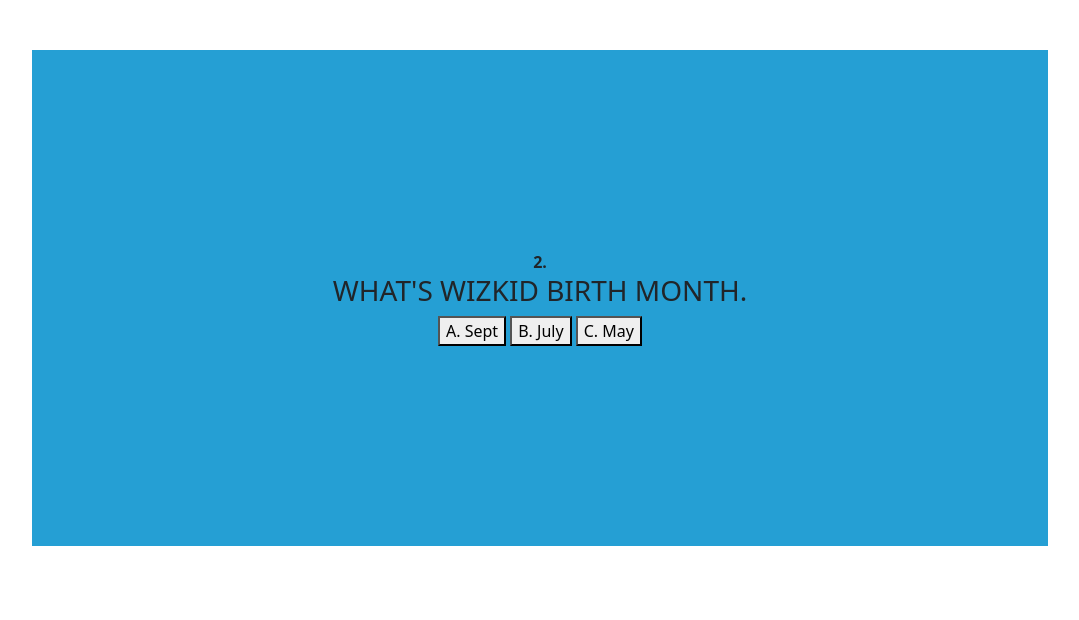
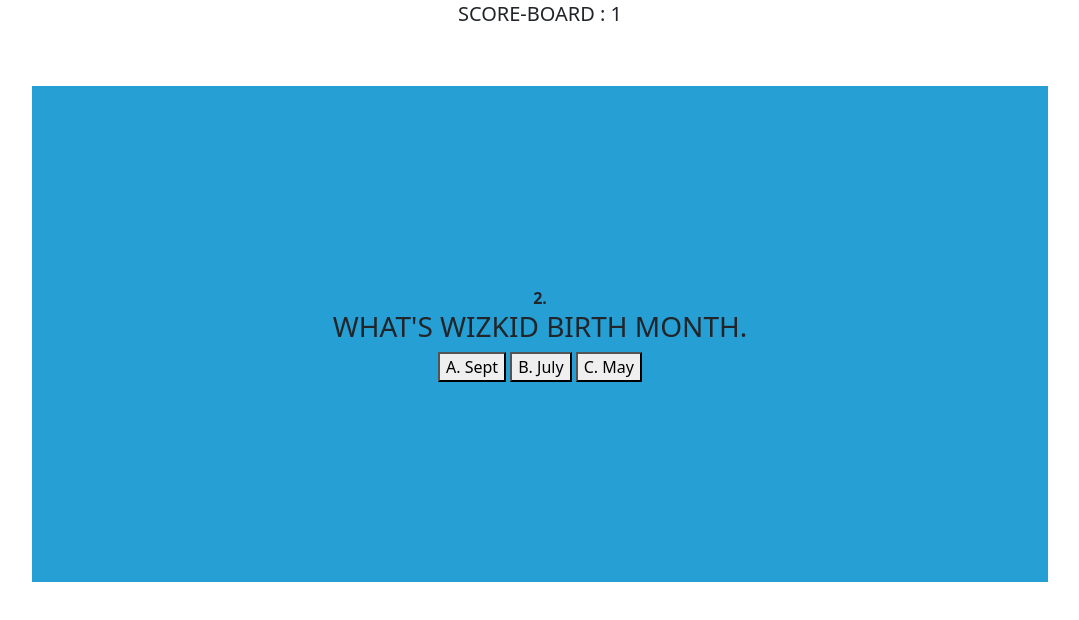
Before and after one commit to Ogunleyefemi/quiz, a plain HTML site: page quiz.html in a window 1280 px wide. Both pictures are taken after a click on the button "B. Ibrahim". Shown: the whole page, without its empty margins (100-1179 px from the left). Drawn offline with Linux system fonts and the light colour scheme.

Commit message:
add score board func

```diff
--- a/css/style.css
+++ b/css/style.css
@@ -69,3 +69,7 @@
     font-style: inherit;
     display: none;
 }
+.score{
+    text-align: center;
+    padding: 2px;
+}
--- a/js/script.js
+++ b/js/script.js
@@ -2,6 +2,7 @@
 function test(){
   count++;
   console.log(count);
+  $("#here").html(count);
 };
 $(document).ready(function(){
     $("#options").click(function(){
@@ -27,6 +28,8 @@
     $("#option6").click(function(){
         $(".lastpage").show();
         $("#q6").hide();
+        $(".score").hide();
+
     });
 
 })
--- a/quiz.html
+++ b/quiz.html
@@ -12,6 +12,10 @@
 </head>
 <body>
     <div class="container">
+        <div class="score">
+            <h5>SCORE-BOARD : <span id="here"></span></h5>
+
+        </div>
         <div id="q1">
             <div class="questions">
                 <label for="q1">1.</label>
```
